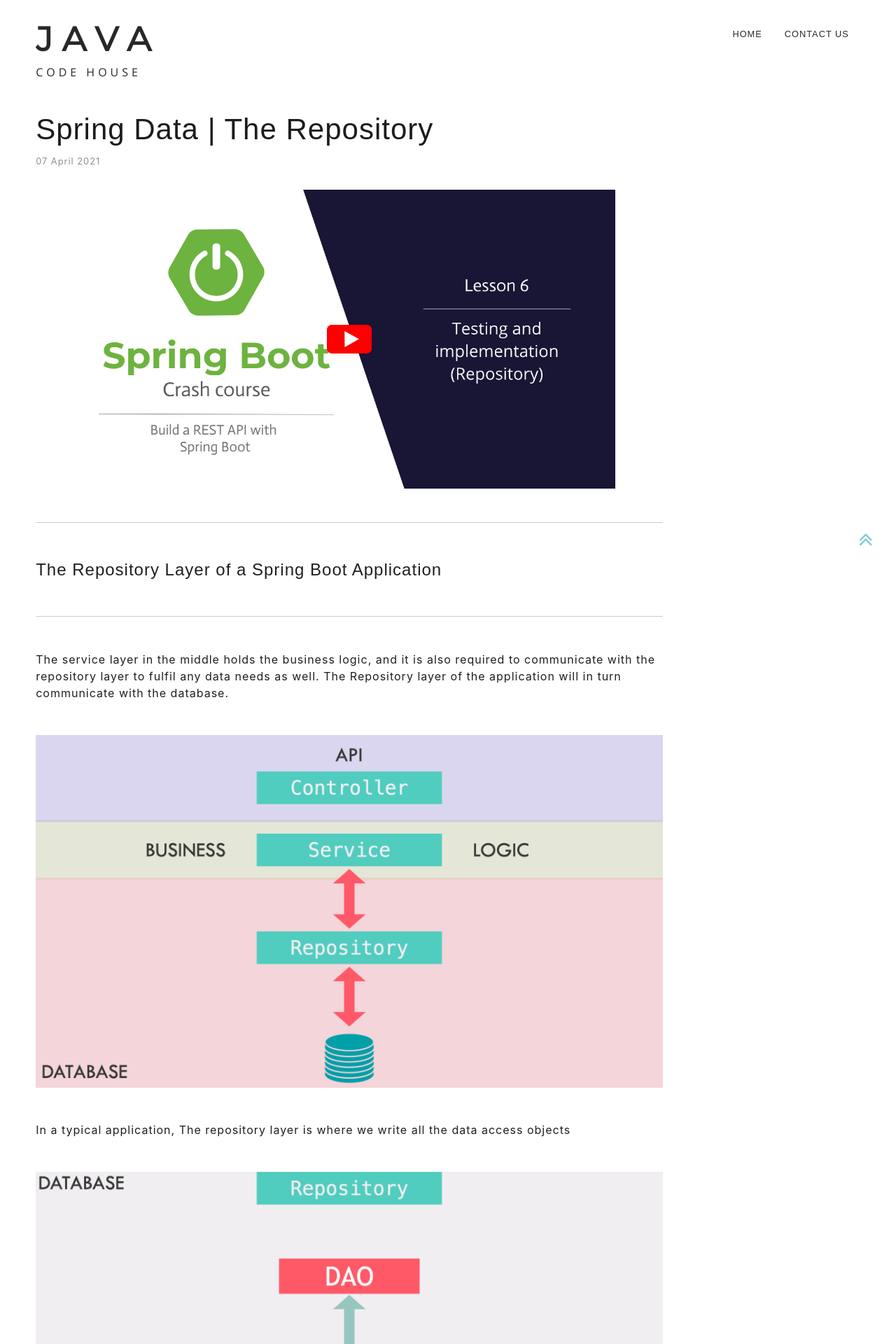
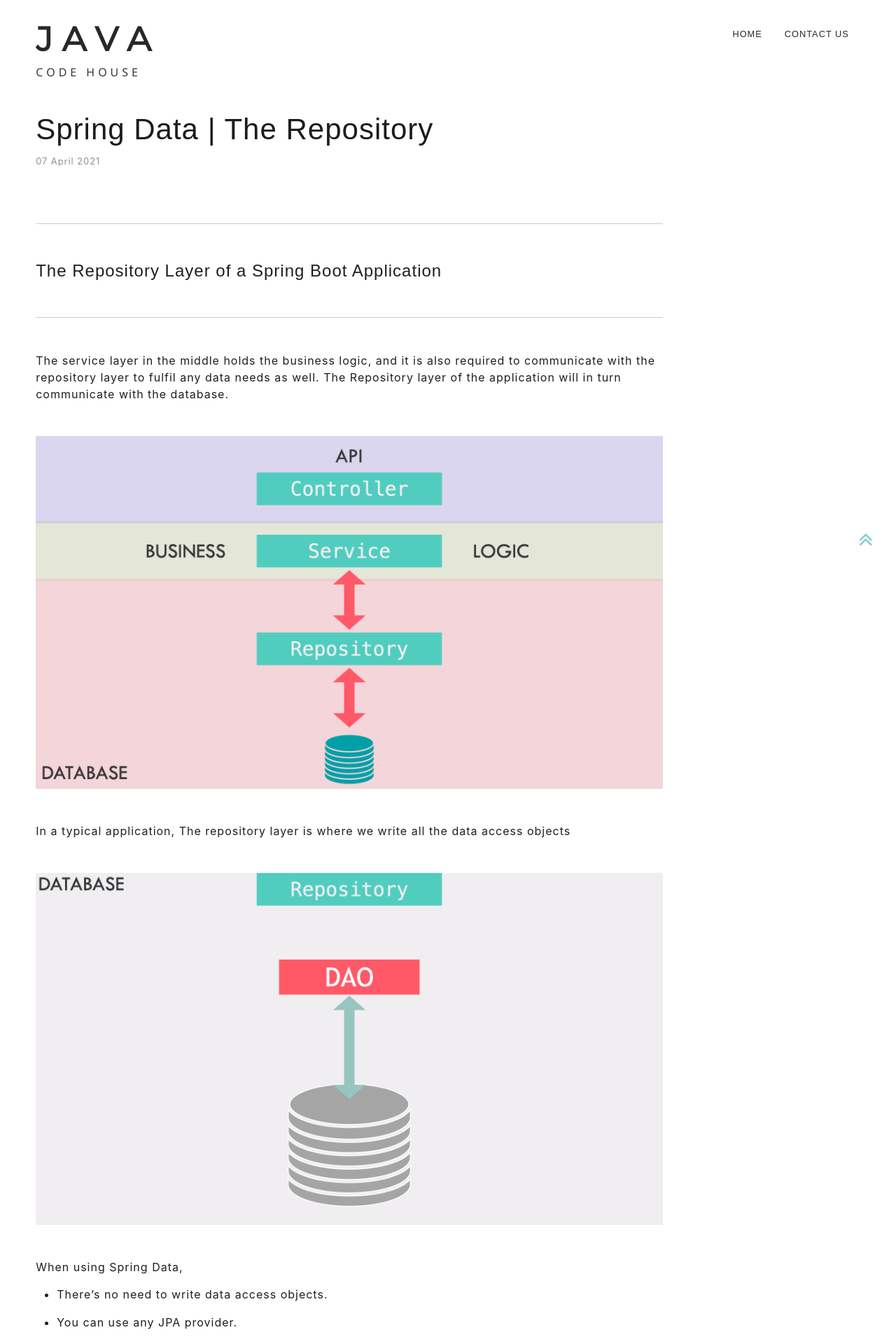
Before and after one commit to DiliniRajapaksha/DeveloperJournal, a Jekyll site: the page built from _posts/2021-04-07-lesson-6-spring-data.markdown, in a window 1280 px wide. Shown: the top 1920 px of the page at 70% size. Built offline with Jekyll 4.4.1, drawn with Linux system fonts in a browser that asks for light colours; nearby versions of some CDN libraries.

Commit message:
ezoic video lesson spring data

```diff
--- a/_posts/2021-04-07-lesson-6-spring-data.markdown
+++ b/_posts/2021-04-07-lesson-6-spring-data.markdown
@@ -9,12 +9,6 @@
 markdown_ext: "markdown, mkdown, mkdn, mkd, md"
 description: "Endpoint implementation to retrieve comments - part 3 - The Repository | Spring Data"
 excerpt_separator: <!--more-->
-
-youtube:
-    url: https://youtu.be/UAs8rCeDBZU
-    image:
-        url: /assets/img/spring-boot-course/Lesson 6 - Repository.png
-        alt: 'Lesson 6'
 
 cover-image:
     url: /assets/img/spring-boot-course/Lesson 6 - Repository.png
@@ -40,6 +34,8 @@
     url: lesson-7-integration-testing-with-spring-boot
 
 ---
+
+<span id="ezoic-pub-video-placeholder-3"></span>
 
 <hr>
 
@@ -82,6 +78,12 @@
   	{% include image.html image=image %}
 </div>
 
+
+<!-- Ezoic - incontent_7 - incontent_7 -->
+<div id="ezoic-pub-ad-placeholder-115"> </div>
+<!-- End Ezoic - incontent_7 - incontent_7 -->
+
+
 <hr>
 
 # CRUD Repository Interface
@@ -103,3 +105,7 @@
 - findById(ID id)
 - save(S entity)
 - saveAll(Iterable\<S> entities)
+
+<!-- Ezoic - incontent_8 - incontent_8 -->
+<div id="ezoic-pub-ad-placeholder-116"> </div>
+<!-- End Ezoic - incontent_8 - incontent_8 -->
```
Also changed, not shown: other parts of _posts/2021-04-07-lesson-6-spring-data.markdown (+1 -1 lines).
